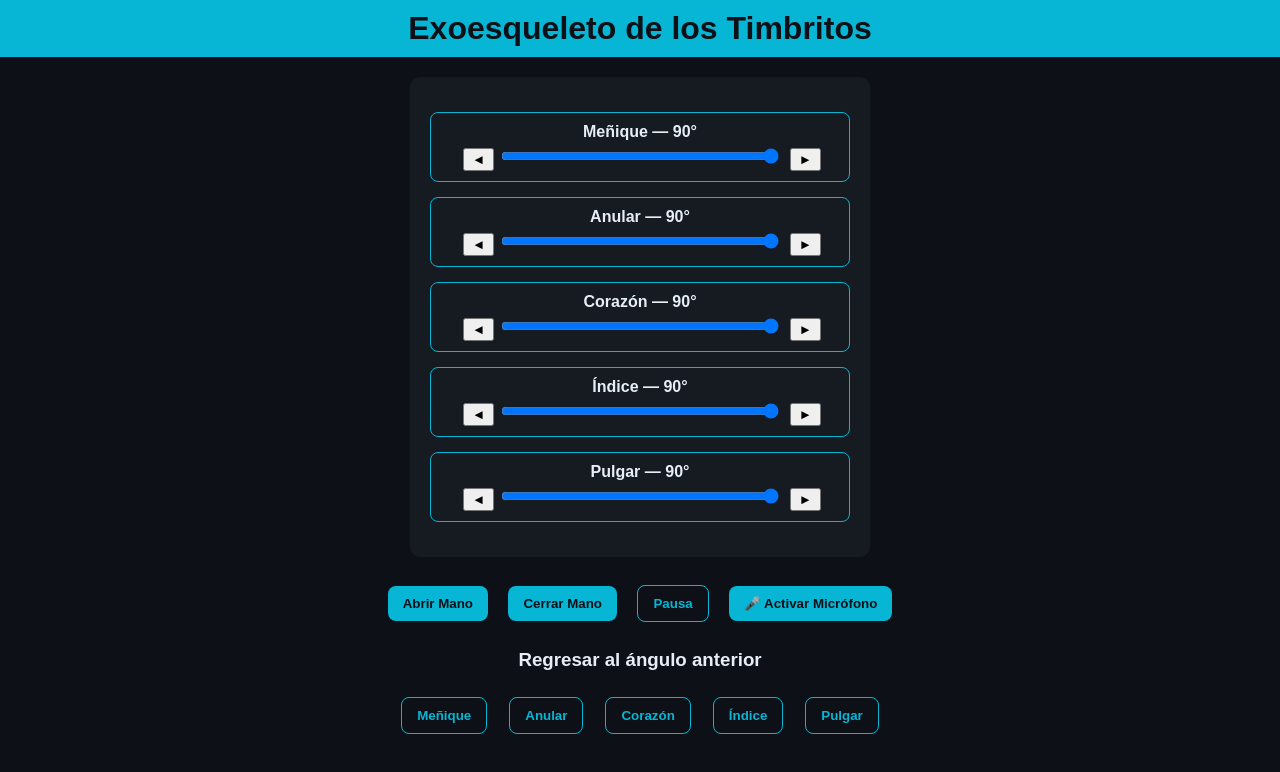
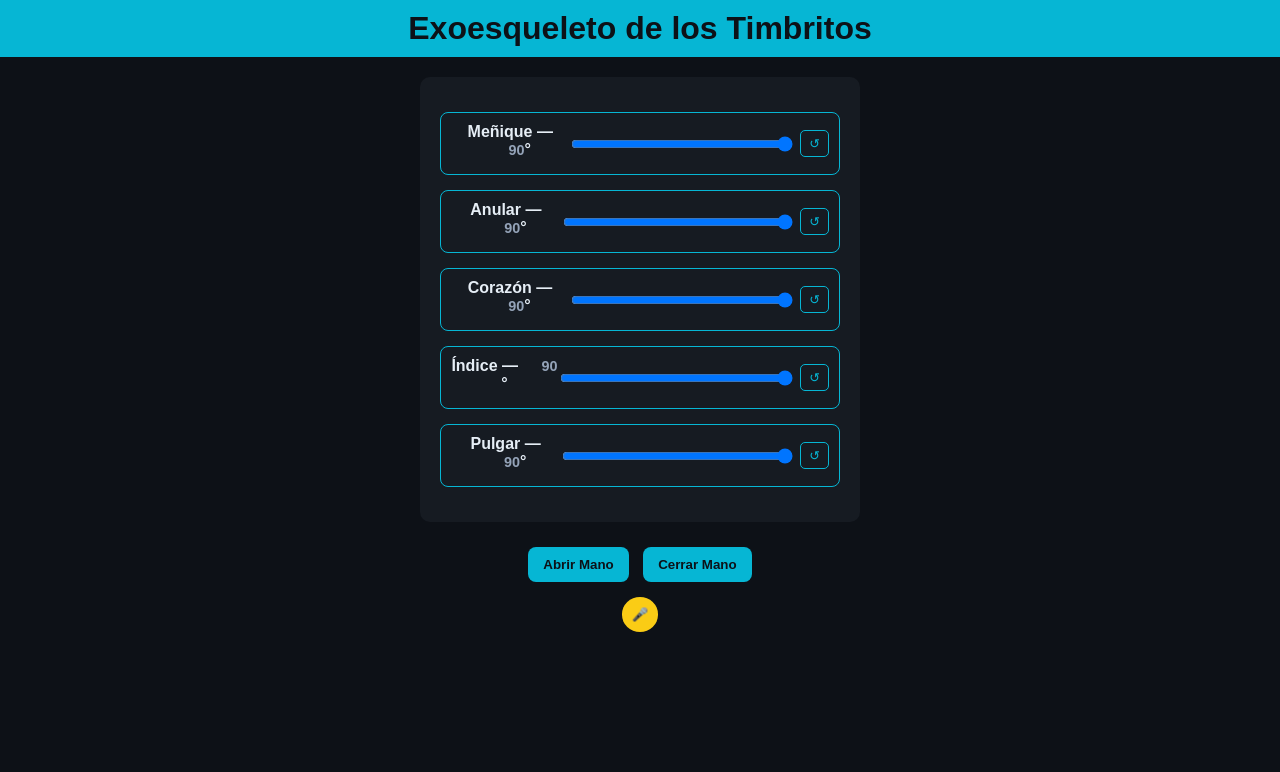
Before and after one commit to mondeyl03/myhand, a plain HTML site: page index.html in a window 1280 px wide. Drawn offline with Linux system fonts and the light colour scheme.

Commit message:
Update index.html

```diff
--- a/index.html
+++ b/index.html
@@ -1,194 +1,120 @@
 <!DOCTYPE html>
 <html lang="es">
 <head>
-<meta charset="utf-8">
-<meta name="viewport" content="width=device-width,initial-scale=1">
+<meta charset="UTF-8">
+<meta name="viewport" content="width=device-width, initial-scale=1.0">
 <title>Exoesqueleto de los Timbritos</title>
 <style>
-  body {
-    font-family: Arial, sans-serif;
-    background: #0d1117;
-    color: #e6eef6;
-    text-align: center;
-    margin: 0;
-    padding: 0;
-  }
-  h1 {
-    background: #06b6d4;
-    color: #0d1117;
-    padding: 10px;
-    margin: 0;
-  }
-  .container {
-    margin: 20px auto;
-    max-width: 420px;
-    background: #161b22;
-    padding: 20px;
-    border-radius: 10px;
-  }
-  .finger {
-    margin: 15px 0;
-    padding: 10px;
-    border: 1px solid #06b6d4;
-    border-radius: 8px;
-  }
-  .finger label {
-    font-weight: bold;
-    display: block;
-    margin-bottom: 5px;
-  }
-  input[type=range] { width: 70%; }
-  .btn {
-    margin: 8px;
-    padding: 10px 15px;
-    background: #06b6d4;
-    border: none;
-    color: #0d1117;
-    border-radius: 8px;
-    cursor: pointer;
-    font-weight: bold;
-  }
-  .btn.secondary {
-    background: transparent;
-    border: 1px solid #06b6d4;
-    color: #06b6d4;
-  }
-  .controls { margin-top: 15px; }
-  .fine { margin-left: 4px; padding: 2px 7px; }
-  .bottom-buttons {
-    display: flex; justify-content: center; flex-wrap: wrap; gap: 6px; margin-top: 15px;
-  }
+  body { font-family: Arial, sans-serif; background: #0d1117; color: #e6eef6; text-align: center; margin: 0; padding: 0; }
+  h1 { background: #06b6d4; color: #0d1117; padding: 10px; margin: 0; }
+  .container { margin: 20px auto; max-width: 400px; background: #161b22; padding: 20px; border-radius: 10px; }
+  .finger { margin: 15px 0; padding: 10px; border: 1px solid #06b6d4; border-radius: 8px; display: flex; align-items: center; justify-content: space-between; }
+  .finger label { font-weight: bold; display: block; margin-bottom: 5px; }
+  input[type=range] { width: 65%; }
+  .value { font-size: 0.9em; color: #94a3b8; width: 35px; display: inline-block; text-align: right; }
+  .btn { margin: 5px; padding: 10px 15px; background: #06b6d4; border: none; color: #0d1117; border-radius: 8px; cursor: pointer; font-weight: bold; }
+  .btn.secondary { background: transparent; border: 1px solid #06b6d4; color: #06b6d4; }
+  .control-buttons { margin-top: 10px; }
+  .mic-button { margin: 10px; padding: 10px; background: #facc15; border: none; border-radius: 50%; cursor: pointer; font-weight: bold; }
+  #commandBox { margin-top:10px; font-size: 1em; color: #facc15; min-height: 20px; }
+  .hook-btn { margin-left: 5px; padding: 5px 8px; font-size: 0.8em; cursor: pointer; border-radius: 5px; border: 1px solid #06b6d4; background: transparent; color: #06b6d4; }
 </style>
 </head>
 <body>
+
 <h1>Exoesqueleto de los Timbritos</h1>
 
 <div class="container" id="sliders"></div>
 
-<div class="controls">
-  <button class="btn" onclick="openHand()">Abrir Mano</button>
-  <button class="btn" onclick="closeHand()">Cerrar Mano</button>
-  <button class="btn secondary" onclick="pauseAll()">Pausa</button>
-  <button class="btn" onclick="startVoice()">🎤 Activar Micrófono</button>
+<div class="control-buttons">
+  <button class="btn" onclick="setAll(90)">Abrir Mano</button>
+  <button class="btn" onclick="setAll(0)">Cerrar Mano</button>
 </div>
 
-<h3>Regresar al ángulo anterior</h3>
-<div class="bottom-buttons" id="prevButtons"></div>
+<button class="mic-button" onclick="startVoice()">🎤</button>
+<div id="commandBox"></div>
 
 <script>
 const fingerNames = ["Meñique","Anular","Corazón","Índice","Pulgar"];
 let positions = [90,90,90,90,90];
-let previous = [90,90,90,90,90];
-let paused = false;
-let moving = [false,false,false,false,false];
-const ip = ""; // usa vacío si está en el mismo WiFi
+let lastSaved = [90,90,90,90,90];
+const slidersDiv = document.getElementById('sliders');
 
-const slidersDiv = document.getElementById('sliders');
-const prevButtons = document.getElementById('prevButtons');
-
-/* Crear sliders */
-for (let i=0;i<5;i++){
-  const cont=document.createElement('div');
-  cont.className='finger';
-  cont.innerHTML=`
-    <label>${fingerNames[i]} — <span id="val${i}">${positions[i]}°</span></label>
-    <button class="fine" onclick="adjust(${i},-1)">◄</button>
-    <input type="range" min="0" max="90" value="${positions[i]}" id="s${i}" oninput="onSlide(${i},this.value)">
-    <button class="fine" onclick="adjust(${i},1)">►</button>
+for(let i=0;i<5;i++){
+  const cont = document.createElement('div');
+  cont.className = 'finger';
+  cont.innerHTML = `
+    <label>${fingerNames[i]} — <span class="value" id="val${i}">${positions[i]}</span>°</label>
+    <input type="range" min="0" max="90" value="${positions[i]}" id="s${i}"
+      oninput="manualMove(${i},this.value)">
+    <button class="hook-btn" onclick="regresarAnterior(${i})">↺</button>
   `;
   slidersDiv.appendChild(cont);
-
-  const pb=document.createElement('button');
-  pb.className='btn secondary';
-  pb.textContent=fingerNames[i];
-  pb.onclick=()=>restorePrev(i);
-  prevButtons.appendChild(pb);
 }
 
-/* Slider */
-function onSlide(i,val){
-  previous[i]=positions[i];
-  positions[i]=parseFloat(val);
-  document.getElementById('val'+i).textContent=val+'°';
-  fetch(`${ip}/servo?finger=${i}&value=${val}`).catch(()=>{});
+function manualMove(idx,val){
+  val=parseInt(val);
+  positions[idx]=val;
+  document.getElementById('val'+idx).textContent=val;
+  fetch(`/servo?finger=${idx}&value=${val}`).catch(()=>{});
 }
 
-/* Ajuste fino */
-function adjust(i,dir){
-  let val = positions[i]+dir;
-  if(val<0) val=0; if(val>90) val=90;
-  document.getElementById('s'+i).value=val;
-  onSlide(i,val);
+function setAll(angle){
+  for(let i=0;i<5;i++){
+    moveToAngle(i,angle);
+  }
 }
 
-/* Restaurar anterior */
-function restorePrev(i){
-  const temp=positions[i];
-  positions[i]=previous[i];
-  previous[i]=temp;
-  document.getElementById('s'+i).value=positions[i];
-  onSlide(i,positions[i]);
+function regresarAnterior(idx){
+  moveToAngle(idx,lastSaved[idx]);
 }
 
-/* Pausa */
-function pauseAll(){ paused=!paused; alert(paused?"Movimiento pausado":"Reanudado"); }
-
-/* Movimiento gradual */
-function gradualMove(targets){
-  const step=3;
-  const interval=setInterval(()=>{
-    let done=true;
-    for(let i=0;i<5;i++){
-      if(moving[i]) continue;
-      let cur=positions[i];
-      let tgt=targets[i];
-      if(paused) return;
-      if(Math.abs(cur-tgt)>0.5){
-        done=false;
-        previous[i]=cur;
-        if(cur<tgt) cur=Math.min(cur+step,tgt);
-        else cur=Math.max(cur-step,tgt);
-        positions[i]=cur;
-        document.getElementById('s'+i).value=cur;
-        document.getElementById('val'+i).textContent=Math.round(cur)+'°';
-        fetch(`${ip}/servo?finger=${i}&value=${cur}`).catch(()=>{});
-      }
+// movimiento gradual en pasos de 3°
+function moveToAngle(idx,target){
+  lastSaved[idx]=positions[idx]; // guardamos valor anterior
+  let current = positions[idx];
+  let step = target>current?3:-3;
+  let interval = setInterval(()=>{
+    current += step;
+    if((step>0 && current>=target) || (step<0 && current<=target)){
+      current=target;
+      clearInterval(interval);
     }
-    if(done) clearInterval(interval);
-  },2000);
+    positions[idx]=current;
+    document.getElementById('s'+idx).value=current;
+    document.getElementById('val'+idx).textContent=current;
+    fetch(`/servo?finger=${idx}&value=${current}`).catch(()=>{});
+  },100); // 100ms = 0.1s entre pasos -> suaviza el movimiento
 }
 
-/* Abrir/Cerrar */
-function openHand(){ gradualMove([90,90,90,90,90]); }
-function closeHand(){ gradualMove([0,0,0,0,0]); }
+// ===== Comando de voz =====
+function startVoice(){
+  const recognition = new (window.SpeechRecognition || window.webkitSpeechRecognition)();
+  recognition.lang = 'es-ES';
+  recognition.start();
+  recognition.onresult=function(event){
+    let text=event.results[0][0].transcript.toLowerCase().trim();
+    document.getElementById('commandBox').textContent='Comando detectado: '+text;
 
-/* Voz */
-function startVoice(){
-  if(!('webkitSpeechRecognition'in window)){ alert("Tu navegador no soporta voz"); return; }
-  const rec=new webkitSpeechRecognition();
-  rec.lang='es-ES'; rec.start();
-  rec.onresult=(e)=>{
-    const cmd=e.results[0][0].transcript.toLowerCase();
-    console.log("Comando:",cmd);
-    if(cmd.includes("abrir mano")) openHand();
-    else if(cmd.includes("cerrar mano")) closeHand();
-    else if(cmd.includes("pausa")) pauseAll();
+    // ABRIR MANO / CERRAR MANO
+    if(text.includes('abrir mano')) setAll(90);
+    else if(text.includes('cerrar mano')) setAll(0);
+
+    // Dedo específico: "meñique a 45"
     else{
       for(let i=0;i<5;i++){
-        const name=fingerNames[i].toLowerCase();
-        if(cmd.includes(name)){
-          const num=parseInt(cmd.match(/\d+/));
-          if(!isNaN(num)&&num>=0&&num<=90){
-            let targets=[...positions];
-            targets[i]=num;
-            gradualMove(targets);
-          }
+        let name=fingerNames[i].toLowerCase();
+        if(text.includes(name) && text.match(/\d+/)){
+          let val = parseInt(text.match(/\d+/)[0]);
+          val=Math.min(Math.max(0,val),90);
+          moveToAngle(i,val);
         }
       }
     }
   };
-  rec.onerror=()=>alert("Error en reconocimiento");
+  recognition.onerror=function(e){ console.log('Error reconocimiento',e); };
 }
 </script>
+
 </body>
 </html>
```
